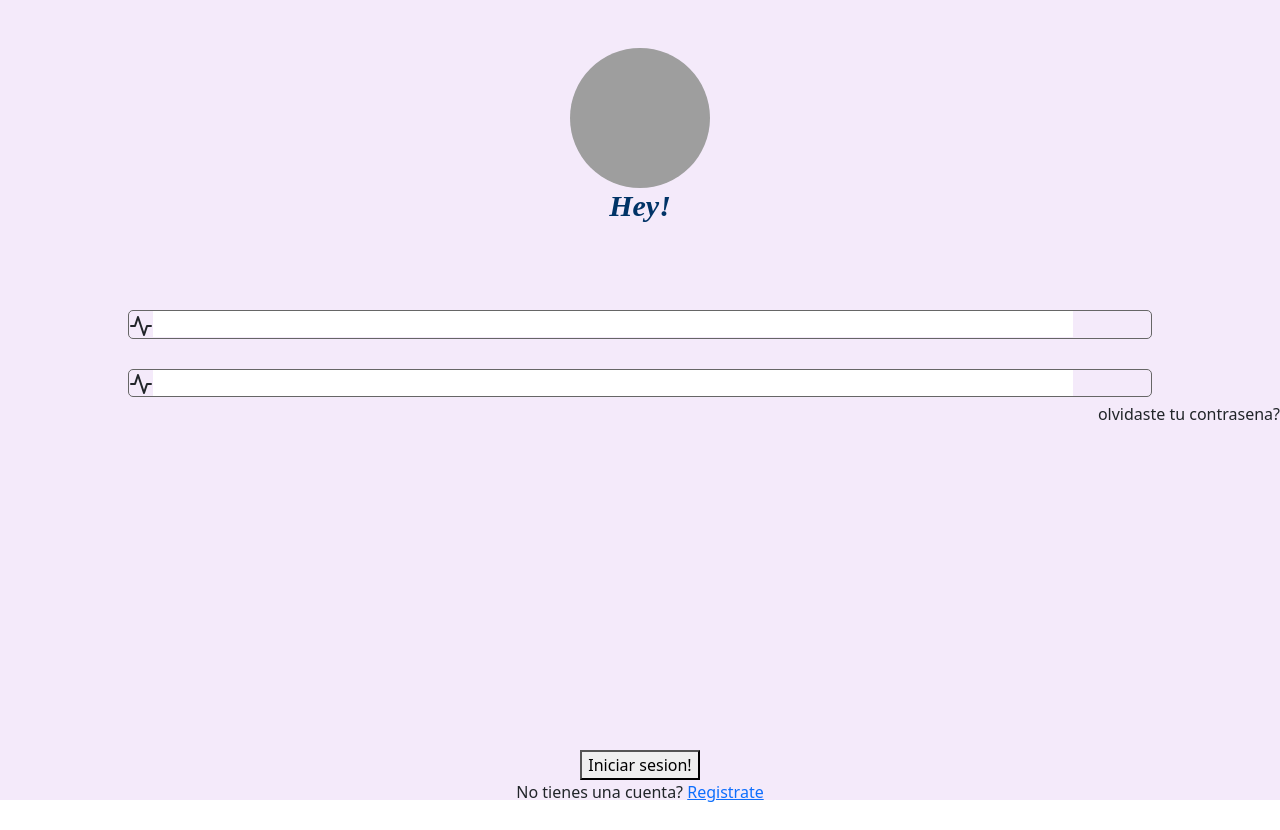
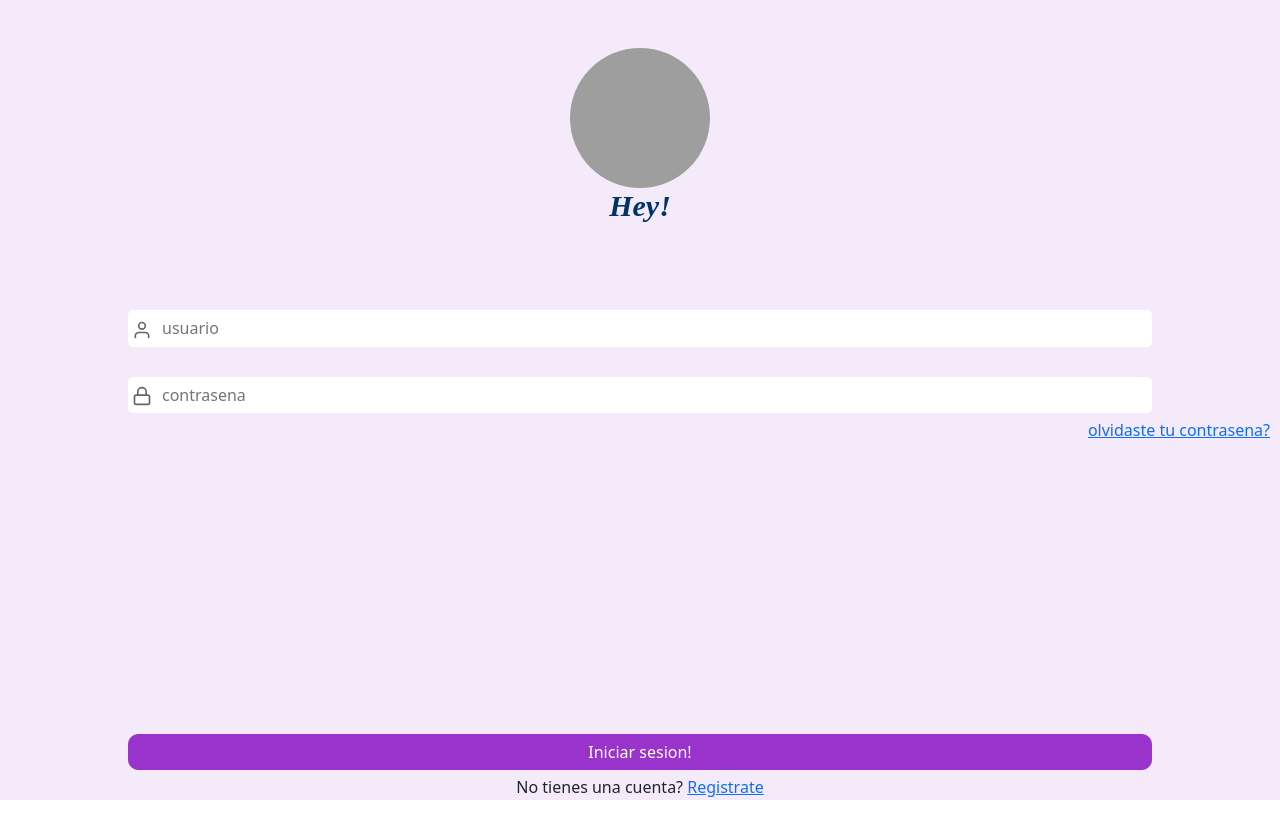
Before and after one commit to jimeneab/washak-ui, a React (Create React App) app: page /login in a window 1280 px wide. Built offline with nearby package versions, Linux system fonts and the light colour scheme; grey boxes are pictures that could not be loaded.

Commit message:
feat(loginPage): add styles for button ans inputs

```diff
--- a/src/Components/Button/Button.css
+++ b/src/Components/Button/Button.css
@@ -1,9 +1,19 @@
 .primary{
-    background-color: aqua;
+    background-color: #9933CC;
+    color: #ffffff;
+    border-radius: 10px;
+    border: 1px solid #9933CC;
+    padding: 5px;
+    margin-bottom: 5px;
 }
 
 .secondary{
-    background-color: bisque;
+    background-color: #FF9933;
+    color: #ffffff;
+    border-radius: 10px;
+    border: 1px solid #FF9933;
+    padding: 5px;
+    margin-bottom: 5px;
 }
 
 .small{
@@ -11,7 +21,7 @@
 }
 
 .medium{
-    width: 70%;
+    width: 80%;
 }
 
 .large{
--- a/src/Components/Button/Button.js
+++ b/src/Components/Button/Button.js
@@ -1,8 +1,8 @@
 import React from 'react';
 import './Button.css'
 
-const Button = ( {children, width }) => {
-    return <button className={`${width}`}>{children}</button>
+const Button = ( {children, width, color }) => {
+    return <button className={`${width} ${color}`}>{children}</button>
 }
 
 export default Button
--- a/src/Views/Login/Login.css
+++ b/src/Views/Login/Login.css
@@ -26,21 +26,26 @@
 
 
 .login-body{
-    height: 55%;
+    height: 53%;
     text-align: right;
 }
 
+.login-body a{
+    margin: 10px;
+}
+
 .login-input{
-    border: 1px solid #666666;
     width: 80%;
     margin: 30px auto 5px auto;
     border-radius: 5px;
     text-align: left;
+    background-color: white;
+    padding: 5px 0;
 }
 
 .login-input input{
 
-    width: 90%;
+    width: 85%;
 }
 
 .login-body input{
@@ -48,5 +53,5 @@
 }
 
 .login-footer{
-    height: 10%;
+    height: 12%;
 }
--- a/src/Views/Login/Login.js
+++ b/src/Views/Login/Login.js
@@ -1,6 +1,6 @@
 import React from "react";
 import Button from "../../Components/Button/Button";
-import { Activity } from 'react-feather'
+import { User, Lock } from 'react-feather'
 import './Login.css'
 
 
@@ -18,18 +18,18 @@ const Login = () => {
             <div className="login-body">
                 <form>
                     <div className="login-input">
-                        <Activity />
-                        <input />
+                        <User color="#666666" width={'20px'} className="mx-1"/>
+                        <input type={'email'} placeholder='usuario' className="mx-1"/>
                     </div>
                     <div className="login-input">
-                        <Activity />
-                        <input />
+                        <Lock color="#666666" width={'20px'} className="mx-1" />
+                        <input type={'password'} placeholder='contrasena' className="mx-1" />
                     </div>
-                    <p>olvidaste tu contrasena?</p>
+                    <a href='' >olvidaste tu contrasena?</a>
                 </form>
             </div>
             <div className="login-footer">
-                <Button>Iniciar sesion!</Button>
+                <Button width={'medium'} color="primary">Iniciar sesion!</Button>
                 <p>No tienes una cuenta? <a href="/"> Registrate </a></p>
             </div>
         </section>
```
